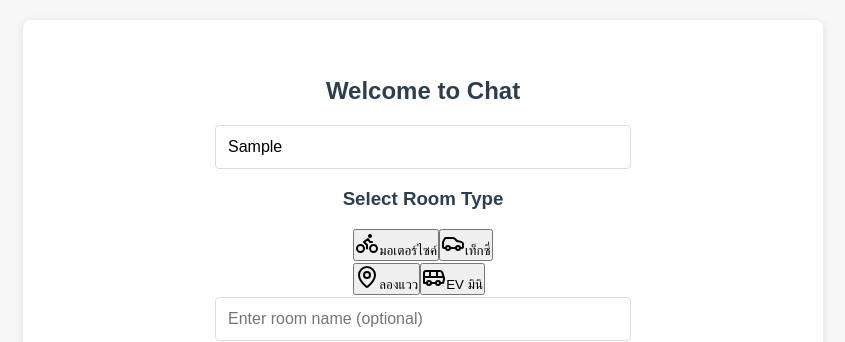
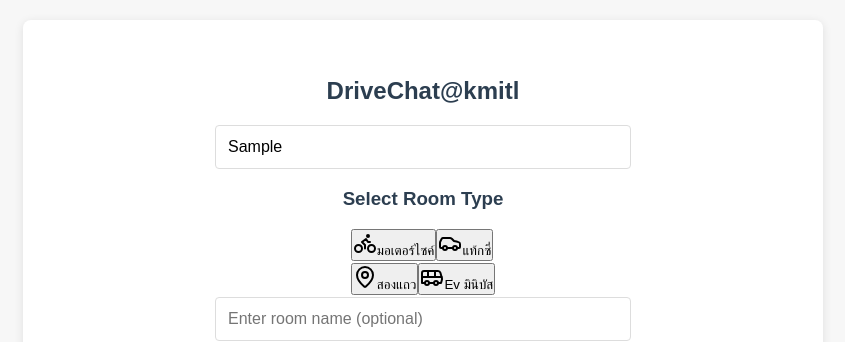
Before and after one commit to varasukmu/DEMO-DriveChat-kmitl, a Next.js app in the folder demo-drch/: page / in a window 1280 px wide. Both pictures are taken after typing "Sample" into the empty fields and a click on the button "Create New Room". Shown: the top 342 px of the page, without its empty margins (217-1062 px from the left). Built offline with nearby package versions, Linux system fonts and the light colour scheme.

Commit message:
Update page.js

```diff
--- a/demo-drch/app/page.js
+++ b/demo-drch/app/page.js
@@ -38,7 +38,7 @@ const TransportButtons = ({ onSelectType, selectedType }) => {
             selectedType === ROOM_TYPES.CAR ? 'bg-orange-100' : 'bg-white'
           }`}>
             <Car className="w-5 h-5 text-orange-500" />
-            <span className="text-sm text-orange-500">เท็กซี่</span>
+            <span className="text-sm text-orange-500">แท้กซี่</span>
           </div>
         </button>
       </div>
@@ -54,7 +54,7 @@ const TransportButtons = ({ onSelectType, selectedType }) => {
             selectedType === ROOM_TYPES.LOCATION ? 'bg-blue-50' : 'bg-white'
           }`}>
             <MapPin className="w-5 h-5 text-gray-600" />
-            <span className="text-sm text-gray-600">ลองแวว</span>
+            <span className="text-sm text-gray-600">สองแถว</span>
           </div>
         </button>
 
@@ -68,7 +68,7 @@ const TransportButtons = ({ onSelectType, selectedType }) => {
             selectedType === ROOM_TYPES.BUS ? 'bg-blue-50' : 'bg-white'
           }`}>
             <Bus className="w-5 h-5 text-gray-600" />
-            <span className="text-sm text-gray-600">EV มินิ</span>
+            <span className="text-sm text-gray-600">Ev มินิบัส</span>
           </div>
         </button>
       </div>
@@ -226,7 +226,7 @@ export default function Home() {
     <div className="chat-container">
       {!isJoined ? (
         <div className="join-container">
-          <h2 className="text-2xl font-semibold mb-6">Welcome to Chat</h2>
+          <h2 className="text-2xl font-semibold mb-6">DriveChat@kmitl</h2>
           <input
             type="text"
             placeholder="Enter your username"
```
